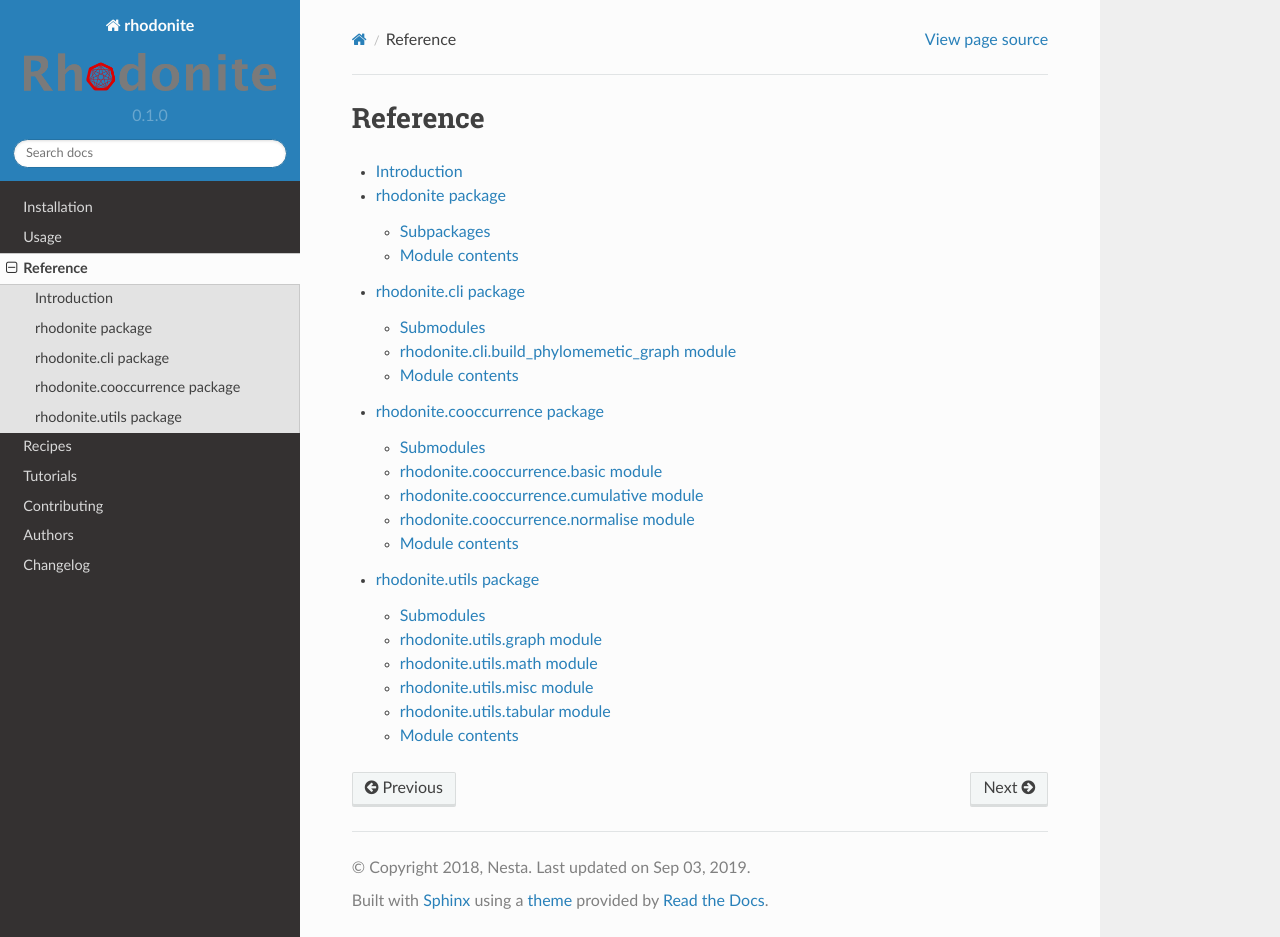
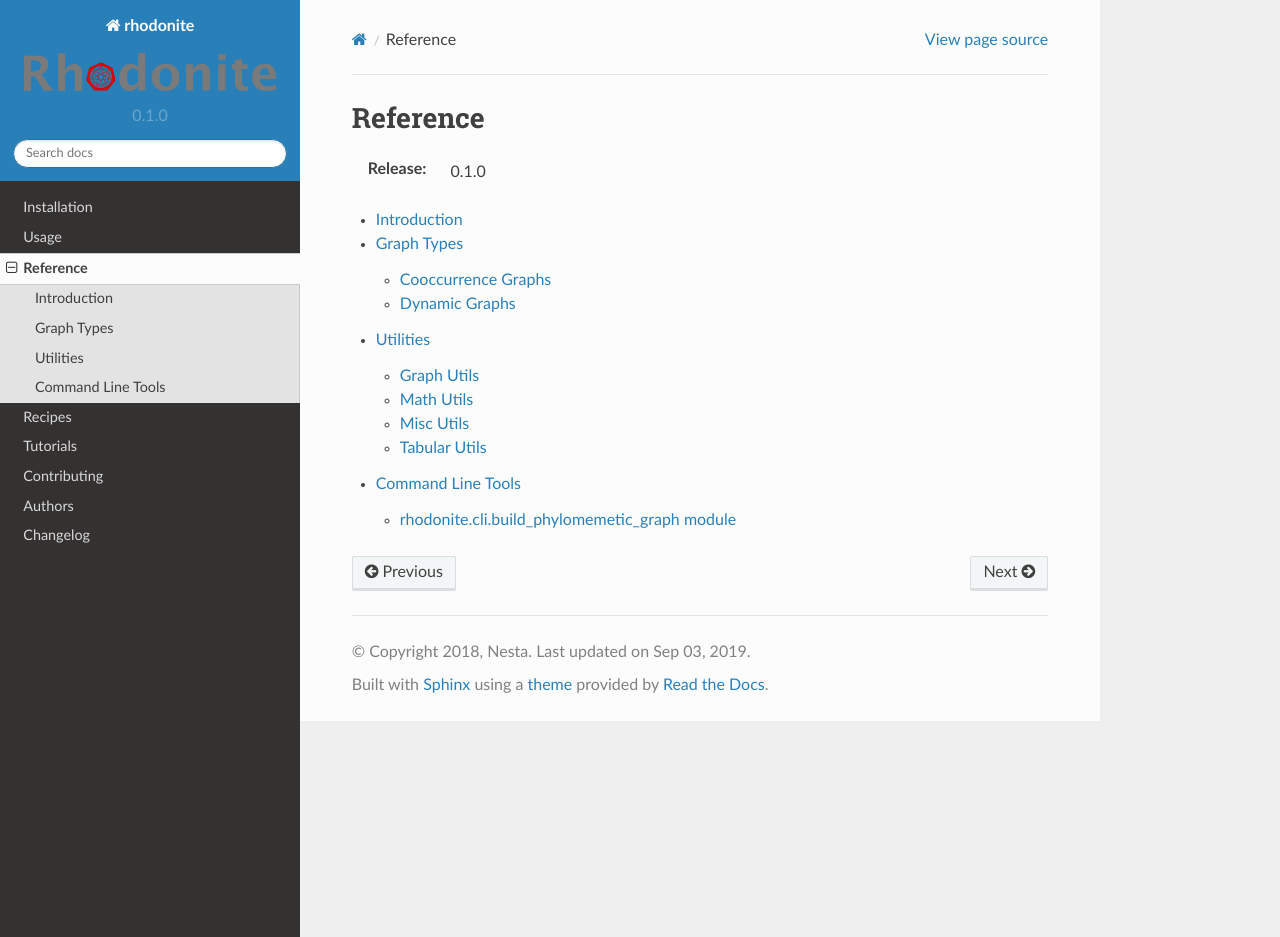
Before and after one commit to nestauk/rhodonite, a Sphinx documentation site: the page built from docs/reference/index.rst, in a window 1280 px wide and 937 px high. Built offline with Sphinx 7.4.7 and the Read the Docs theme 2.0.0, drawn with Linux system fonts in a browser that asks for light colours.

Commit message:
add barebones docs

```diff
--- a/docs/reference/rhodonite.cli.rst
+++ b/docs/reference/cli.rst
@@ -1,8 +1,5 @@
-rhodonite.cli package
-=====================
-
-Submodules
-----------
+Command Line Tools
+==================
 
 rhodonite.cli.build\_phylomemetic\_graph module
 -----------------------------------------------
--- a/docs/reference/rhodonite.cooccurrence.rst
+++ b/docs/reference/graph/cooccurrence.rst
@@ -1,27 +1,25 @@
-rhodonite.cooccurrence package
-==============================
+===================
+Cooccurrence Graphs
+===================
 
-Submodules
-----------
-
-rhodonite.cooccurrence.basic module
------------------------------------
+Basic Cooccurrence Graphs
+-------------------------
 
 .. automodule:: rhodonite.cooccurrence.basic
    :members:
    :undoc-members:
-   :show-inheritance:
+..    :show-inheritance:
 
-rhodonite.cooccurrence.cumulative module
-----------------------------------------
+Cumulative Cooccurrence Graphs
+------------------------------
 
 .. automodule:: rhodonite.cooccurrence.cumulative
    :members:
    :undoc-members:
    :show-inheritance:
 
-rhodonite.cooccurrence.normalise module
----------------------------------------
+Cooccurrence Graph Normalisation
+--------------------------------
 
 .. automodule:: rhodonite.cooccurrence.normalise
    :members:
@@ -29,7 +27,7 @@ rhodonite.cooccurrence.normalise module
    :show-inheritance:
 
 
-Module contents
+Module Contents
 ---------------
 
 .. automodule:: rhodonite.cooccurrence
--- /dev/null
+++ b/docs/reference/graph/dynamic.rst
@@ -0,0 +1,6 @@
+==============
+Dynamic Graphs
+==============
+
+Phylomemetic Graph
+------------------
--- /dev/null
+++ b/docs/reference/graph/index.rst
@@ -0,0 +1,9 @@
+===========
+Graph Types
+===========
+
+.. toctree::
+   :maxdepth: 2
+
+   cooccurrence
+   dynamic
--- a/docs/reference/index.rst
+++ b/docs/reference/index.rst
@@ -1,9 +1,13 @@
 Reference
 =========
+
+:Release: |release|
 
 .. toctree::
     :glob:
     :maxdepth: 2
 
     intro
-    rhodonite*
+    graph/index
+    utils
+    cli
--- a/docs/reference/intro.rst
+++ b/docs/reference/intro.rst
@@ -2,4 +2,9 @@
 Introduction
 ============
 
-Rhodonite is
+.. currentmodule:: rhodonite
+
+.. warning:: Rhodonite's API is still under development and liable to change.
+
+Rhodonite's structure revolves around the creation and enrichment of various
+types of graph, as well as providing useful utility functions.
--- a/docs/reference/modules.rst
+++ /dev/null
@@ -1,7 +0,0 @@
-rhodonite
-=========
-
-.. toctree::
-   :maxdepth: 4
-
-   rhodonite
--- a/docs/reference/rhodonite.rst
+++ /dev/null
@@ -1,19 +0,0 @@
-rhodonite package
-=================
-
-Subpackages
------------
-
-.. toctree::
-
-   rhodonite.cli
-   rhodonite.cooccurrence
-   rhodonite.utils
-
-Module contents
----------------
-
-.. automodule:: rhodonite
-   :members:
-   :undoc-members:
-   :show-inheritance:
--- a/docs/reference/rhodonite.utils.rst
+++ /dev/null
@@ -1,46 +0,0 @@
-rhodonite.utils package
-=======================
-
-Submodules
-----------
-
-rhodonite.utils.graph module
-----------------------------
-
-.. automodule:: rhodonite.utils.graph
-   :members:
-   :undoc-members:
-   :show-inheritance:
-
-rhodonite.utils.math module
----------------------------
-
-.. automodule:: rhodonite.utils.math
-   :members:
-   :undoc-members:
-   :show-inheritance:
-
-rhodonite.utils.misc module
----------------------------
-
-.. automodule:: rhodonite.utils.misc
-   :members:
-   :undoc-members:
-   :show-inheritance:
-
-rhodonite.utils.tabular module
-------------------------------
-
-.. automodule:: rhodonite.utils.tabular
-   :members:
-   :undoc-members:
-   :show-inheritance:
-
-
-Module contents
----------------
-
-.. automodule:: rhodonite.utils
-   :members:
-   :undoc-members:
-   :show-inheritance:
--- /dev/null
+++ b/docs/reference/utils.rst
@@ -0,0 +1,36 @@
+=========
+Utilities
+=========
+
+
+Graph Utils
+-----------
+
+.. automodule:: rhodonite.utils.graph
+   :members:
+   :undoc-members:
+   :show-inheritance:
+
+Math Utils
+----------
+
+.. automodule:: rhodonite.utils.math
+   :members:
+   :undoc-members:
+   :show-inheritance:
+
+Misc Utils
+---------
+
+.. automodule:: rhodonite.utils.misc
+   :members:
+   :undoc-members:
+   :show-inheritance:
+
+Tabular Utils
+-------------
+
+.. automodule:: rhodonite.utils.tabular
+   :members:
+   :undoc-members:
+   :show-inheritance:
```
Also changed, not shown: other parts of docs/reference/cli.rst (+7 -7 lines), 2 other files.
